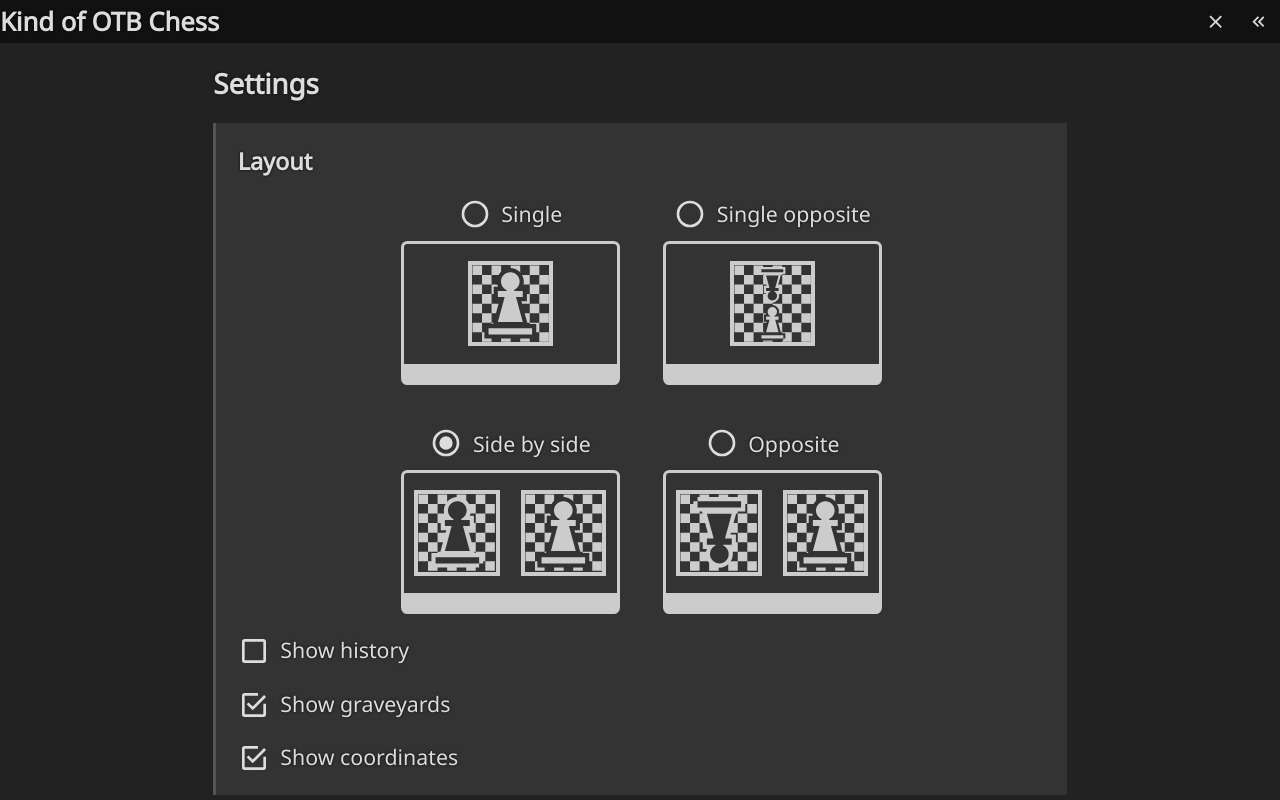
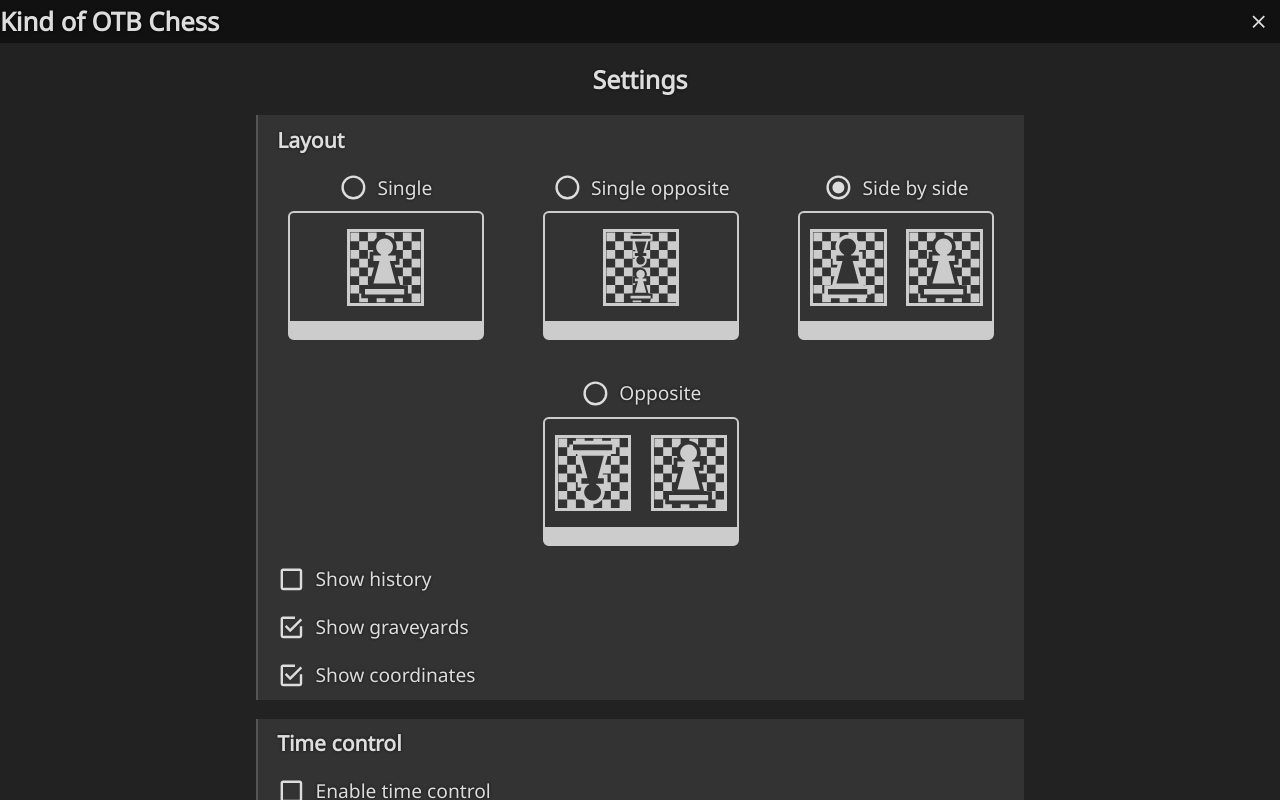
Before and after one commit to philer/phichess, a Svelte app: page / in a window 1280 px wide. Both pictures are taken after a click on the button 1216 px from the left and 21 px from the top of the page. Built offline with nearby package versions, Linux system fonts and the light colour scheme.

Commit message:
improve settings layout

```diff
--- a/src/App.svelte
+++ b/src/App.svelte
@@ -38,7 +38,7 @@
   <header>
     <h1>Kind of OTB Chess</h1>
 
-    {#if game.history.length > 0}
+    {#if !showSettings && game.history.length > 0}
       <button
         on:click={() => game = START_GAME}
         title="New game"
@@ -56,6 +56,7 @@
       <Icon path={showSettings ? mdiClose : mdiCog} />
     </button>
 
+    {#if !showSettings}
       <button
         on:click={() => $settings.showHistory = !$settings.showHistory}
         title={$settings.showHistory ? "Hide history" : "Show history"}
@@ -63,6 +64,7 @@
       >
         <Icon path={$settings.showHistory ? mdiChevronDoubleRight : mdiChevronDoubleLeft} />
       </button>
+    {/if}
   </header>
 
   {#if showSettings}
--- a/src/LayoutSettings.svelte
+++ b/src/LayoutSettings.svelte
@@ -113,12 +113,8 @@
 
 <style lang="sass">
   .layout-list
-    // display: flex
-    // justify-content: center
-    // flex-wrap: wrap
-    display: grid
-    grid-template-columns: 1fr 1fr
+    display: flex
+    justify-content: center
+    flex-wrap: wrap
     gap: 2em 2em
-    width: max-content
-    margin: auto
 </style>
--- a/src/LayoutSettingsOption.svelte
+++ b/src/LayoutSettingsOption.svelte
@@ -39,6 +39,7 @@
 
 <style lang="sass">
   label
+    flex: 25% 1 1
     display: flex
     flex-direction: column
     align-items: center
@@ -46,6 +47,7 @@
       display: flex
       align-items: center
       gap: .5em
+      white-space: nowrap
 
   .layout-preview
     &.landscape
--- a/src/Settings.svelte
+++ b/src/Settings.svelte
@@ -38,7 +38,7 @@
     font-size: 1.3em
     margin: 0 auto
     width: 100%
-    max-width: calc(40em / 1.3)
+    width: max-content
 
   form, form :global(fieldset)
     display: flex
@@ -47,30 +47,33 @@
     gap: 1em
 
   form
+    font-size: .9em
     height: 100%
-    padding: 1em
-    overflow: auto
+    width: 100%
+    padding: 1em .5em
+    overflow-y: auto
 
     text-align: left
     --icon-size: 1.5em
 
-    :global(fieldset)
+    > :global(fieldset)
+      width: min(40em, 95vw)
+      margin: 0 auto
+      padding: .5em 1em
+
+      background: #333
+      border-left: .15em solid #555
+      > :global(fieldset)
+        padding: .5em 1em
+        background: #3a3a3a
+        border-left: .15em solid #5c5c5c
+
       > :global(legend)
         display: contents
         font-weight: bold
         font-size: 1.1em
 
-      padding: 1em
-      margin: 0 auto
-      width: 100%
-      max-width: 40em
-
       &:last-child
         border-bottom: 0 solid transparent
 
-      background: #333
-      border-left: .15em solid #555
-      > :global(fieldset)
-        background: #3a3a3a
-        border-left: .15em solid #5c5c5c
 </style>
--- a/src/TimeControlSettings.svelte
+++ b/src/TimeControlSettings.svelte
@@ -42,7 +42,8 @@
 
 <Checkbox bind:checked={$settings.useTimeControl}>Enable time control</Checkbox>
 
-<label class="time-presets">
+<fieldset disabled={!$settings.useTimeControl}>
+  <label>
     Preset:
     <select
       value={timePreset}
@@ -58,53 +59,45 @@
         </optgroup>
       {/each}
     </select>
-   (minutes | increment)
+    <small>(Minutes | Increment)</small>
   </label>
 
-<fieldset disabled={!$settings.useTimeControl}>
-  <legend>Time per side (hours : minutes : seconds)</legend>
   <div class="time-per-side">
-    <label>
-      Hours
+    <legend>Time per side:</legend>
+    <div>
       <input
         type="number"
         min="0"
         step="1"
         bind:value={hours}
       />
-    </label>
       :
-    <label>
-      Minutes
       <input
         type="number"
         min="0"
         step="1"
         bind:value={minutes}
       />
-    </label>
       :
-    <label>
-      Seconds
       <input
         type="number"
         min="0"
         step="1"
         bind:value={seconds}
       />
-    </label>
     </div>
-</fieldset>
-<fieldset disabled={!$settings.useTimeControl}>
+    <small>(Hours : Minutes : Seconds)</small>
+  </div>
+
   <label>
     Increment:
     <input
       type="number"
       bind:value={$settings.clock.increment}
     />
-    seconds
+    Seconds
+    <small>(Time added to a player's clock when they have made a move)</small>
   </label>
-  <small>Time added to a player's clock when they have made a move.</small>
 </fieldset>
 
 
@@ -120,23 +113,20 @@
     box-shadow: 1px 1px 3px #0003
 
   input[type="number"]
-    width: 5em
+    width: 4em
     padding: .1em .3em
     text-align: right
 
   :disabled
     opacity: .5
 
-  .time-presets
-    display: flex
-    align-items: center
-    gap: .5em
+  .time-per-side
+    > legend
+      display: inline-block
+    > div
+      display: inline-block
 
-  .time-per-side
-    display: flex
-    align-items: end
-    gap: .25em
-    > label
-      display: flex
-      flex-direction: column
+  small
+    display: block
+    opacity: .75
 </style>
```
Lines whose indentation alone changed are shown as unchanged.
